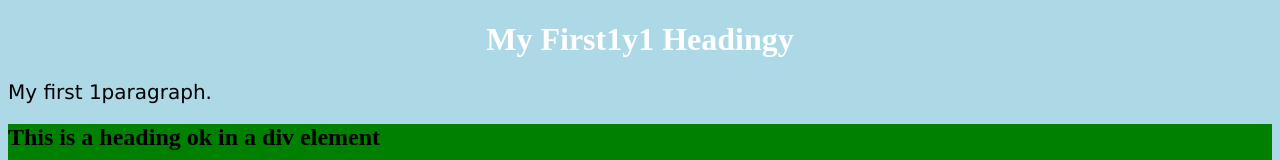
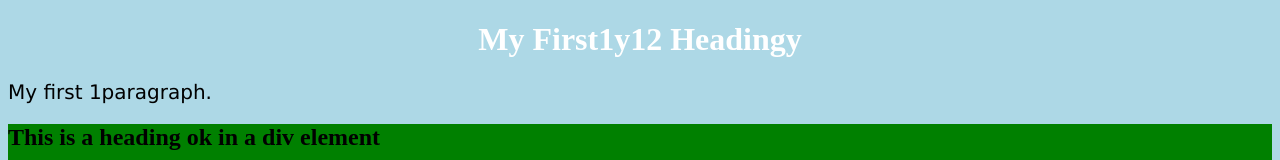
Before and after one commit to michael7943/chromedeveloper, a plain HTML site: page index.html in a window 1280 px wide. Shown: the top 160 px of the page. Drawn offline with Linux system fonts and the light colour scheme.

Commit message:
commit changes from telstra laptop

```diff
--- a/index.html
+++ b/index.html
@@ -8,7 +8,7 @@
 
 <body>
 
-<h1>My First1y1 Headingy</h1>
+<h1>My First1y12 Headingy</h1>
 <p>My first 1paragraph.</p>
 
 <div class="myDiv">
```
